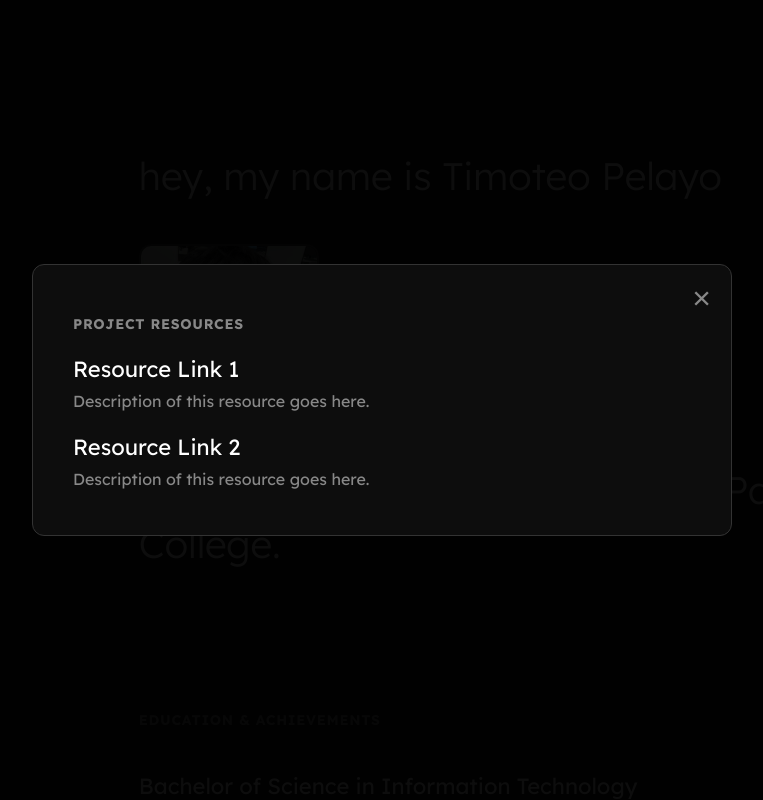
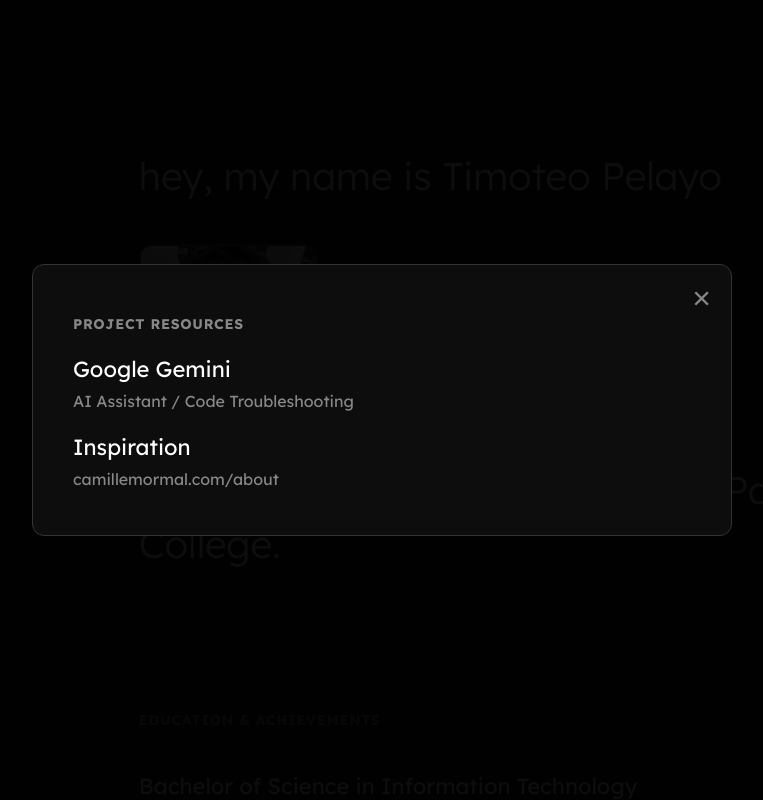
Before and after one commit to apctpelayo/personal-website-finals, a Vue app in the folder personal-website-final/: page / in a window 1280 px wide. Both pictures are taken after a click on the link "Resources". Shown: the top 800 px of the page, without its empty margins (258-1021 px from the left). Built offline with nearby package versions, Linux system fonts and the light colour scheme; no server answers.

Commit message:
added reasources

```diff
--- a/personal-website-final/src/App.vue
+++ b/personal-website-final/src/App.vue
@@ -213,14 +213,17 @@ onMounted(() => {
                 <h2 class="section-header" style="margin-bottom: 20px;">Project Resources</h2>
 
                 <div class="list-item" style="border: none; padding-bottom: 0; margin-bottom: 0;">
-                    <a href="#" target="_blank" class="contact-link" style="margin-bottom: 20px;">
-                        <div class="item-title">Resource Link 1</div>
-                        <span class="item-subtitle">Description of this resource goes here.</span>
+
+                    <div class="contact-link" style="margin-bottom: 20px; cursor: default;">
+                        <div class="item-title">Google Gemini</div>
+                        <span class="item-subtitle">AI Assistant / Code Troubleshooting</span>
+                    </div>
+
+                    <a href="https://camillemormal.com/about" target="_blank" class="contact-link">
+                        <div class="item-title">Inspiration</div>
+                        <span class="item-subtitle">camillemormal.com/about</span>
                     </a>
-                    <a href="#" target="_blank" class="contact-link">
-                        <div class="item-title">Resource Link 2</div>
-                        <span class="item-subtitle">Description of this resource goes here.</span>
-                    </a>
+
                 </div>
             </div>
         </div>
```
